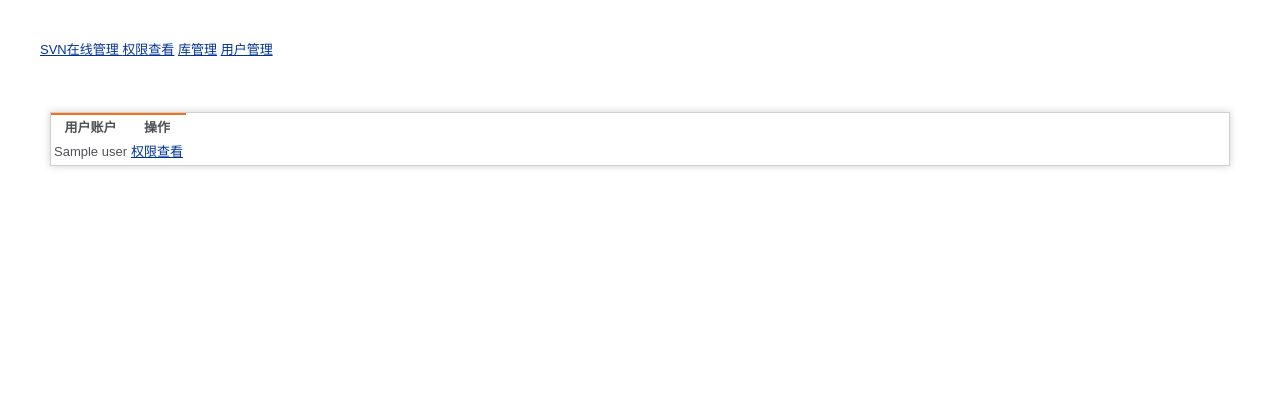
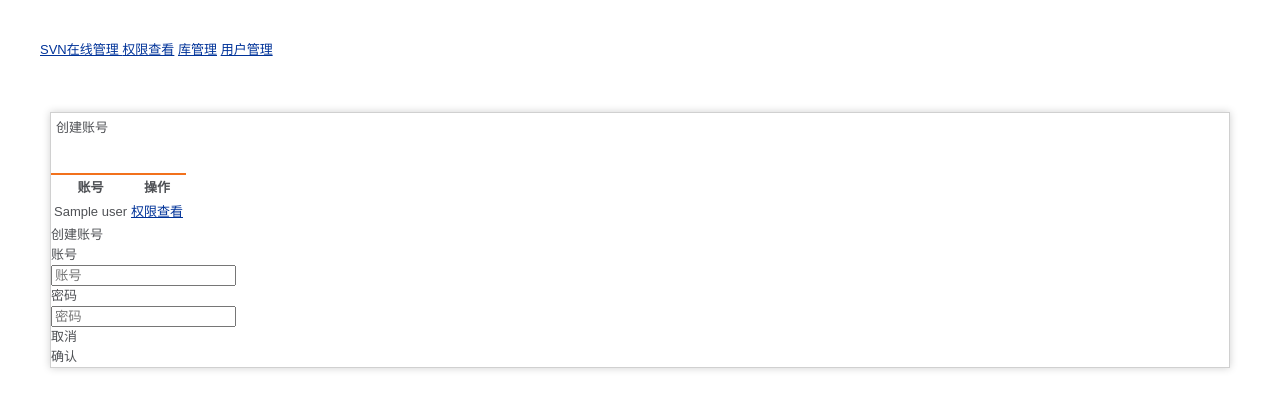
Before and after one commit to beeant0512/svnwebadmin, a CodeIgniter app: the page made by application/views/admin/v_users.php in a window 1280 px wide. Shown: the top 410 px of the page. Run offline with CodeIgniter, Linux system fonts and the light colour scheme; the template is opened without the code that fills it: most values are stand-ins (such as "Sample title", 1, 10 or a date in 2020); some libraries are stand-ins or nearby versions.

Commit message:
1. set user rights bug fixed 2. create svn account (ok)

```diff
--- a/application/controllers/Admin.php
+++ b/application/controllers/Admin.php
@@ -68,6 +68,12 @@ class Admin extends CI_Controller
         $this->svn->create_repository($repo_name);
     }
 
+    public function create_user(){
+        $account = $this->input->post('account');
+        $pwd = $this->input->post('pwd');
+        $this->svn->create_user($account, $pwd);
+    }
+
     public function change_pwd()
     {
         echo 'Hello World!';
--- a/application/libraries/Svn.php
+++ b/application/libraries/Svn.php
@@ -117,7 +117,7 @@ class Svn
 
     public function create_user($username, $password)
     {
-        exec('htpasswd -b ' . $this->config['htpasswd_file'] . $username . ' ' . $password);
+        exec('htpasswd -b ' . $this->config['htpasswd_file'] . ' ' . $username . ' ' . $password);
     }
 
     public function set_authorities($users, $rights, $repository, $folder_path)
@@ -135,6 +135,7 @@ class Svn
                 foreach ($users as $index => $user) {
                     $user_rights[$user] = $rights;
                 }
+                $svn_auth_rights[$folder] = $user_rights;
             }
         }
 
--- a/application/views/admin/v_users.php
+++ b/application/views/admin/v_users.php
@@ -2,11 +2,16 @@
 defined('BASEPATH') OR exit('No direct script access allowed');
 ?>
 <?php $this->load->view('template/header.php'); ?>
-
+    <div class="ui top attached block header" style="height:60px">
+        <div class="ui right floated primary labeled icon button" id="create_user">
+            <i class="plus icon"></i> 创建账号
+        </div>
+    </div>
+    <div class="ui bottom attached segment">
         <table class="ui orange table">
             <thead>
             <tr>
-            <th>用户账户</th>
+                <th>账号</th>
                 <th>操作</th>
             </tr>
             </thead>
@@ -37,17 +42,88 @@ defined('BASEPATH') OR exit('No direct script access allowed');
             <!--        </tr>-->
             <!--        </tfoot>-->
         </table>
+    </div>
 
+    <div class="ui modal" id="create_user_modal">
+        <i class="close icon"></i>
+        <div class="header">
+            创建账号
+        </div>
+        <div class="content">
+            <form class="ui large form" id="create_user_form">
+                <div class="ui stacked segment">
+                    <div class="field">
+                        <label>账号</label>
+                        <div class="ui left icon input">
+                            <i class="cube icon"></i>
+                            <input type="text" name="account" placeholder="账号">
+                        </div>
+                    </div>
+                    <div class="field">
+                        <label>密码</label>
+                        <div class="ui left icon input">
+                            <i class="cube icon"></i>
+                            <input type="password" name="pwd" placeholder="密码">
+                        </div>
+                    </div>
+                </div>
+
+                <div class="ui error message"></div>
+            </form>
+        </div>
+        <div class="actions">
+            <div class="ui black deny button">
+                取消
+            </div>
+            <div class="ui positive right labeled icon button">
+                确认
+                <i class="checkmark icon"></i>
+            </div>
+        </div>
+    </div>
     <script>
         (function () {
+            (function () {
                 $(document).ready(function () {
-                $('.ui.form')
+                    var $form = $('#create_user_form');
+                    $form
                         .form({
                             fields: {
-                            account: 'empty'
+                                account: 'empty',
+                                pwd: 'empty'
                             }
+                        });
+
+                    $('#create_user').on('click', function () {
+                        var created = false;
+                        $('#create_user_modal')
+                            .modal({
+                                closable: false,
+                                onApprove: function () {
+                                    var closable = false;
+                                    if ($form.form('is valid')) {
+                                        $.ajax({
+                                            method: 'post',
+                                            async: false,
+                                            url: '<?php echo site_url('admin/create_user')?>',
+                                            data: $form.form('get values'),
+                                            success: function () {
+                                                created = true;
+                                                closable = true;
+                                            }
+                                        })
+                                    }
+                                    return closable;
+                                },
+                                onHide: function () {
+                                    if(created){
+                                        window.location.reload();
+                                    }
+                                }
+                            }).modal('show');
                     })
                 })
             })();
+        })();
     </script>
 <?php $this->load->view('template/footer.php'); ?>
```
Lines whose indentation alone changed are shown as unchanged.
